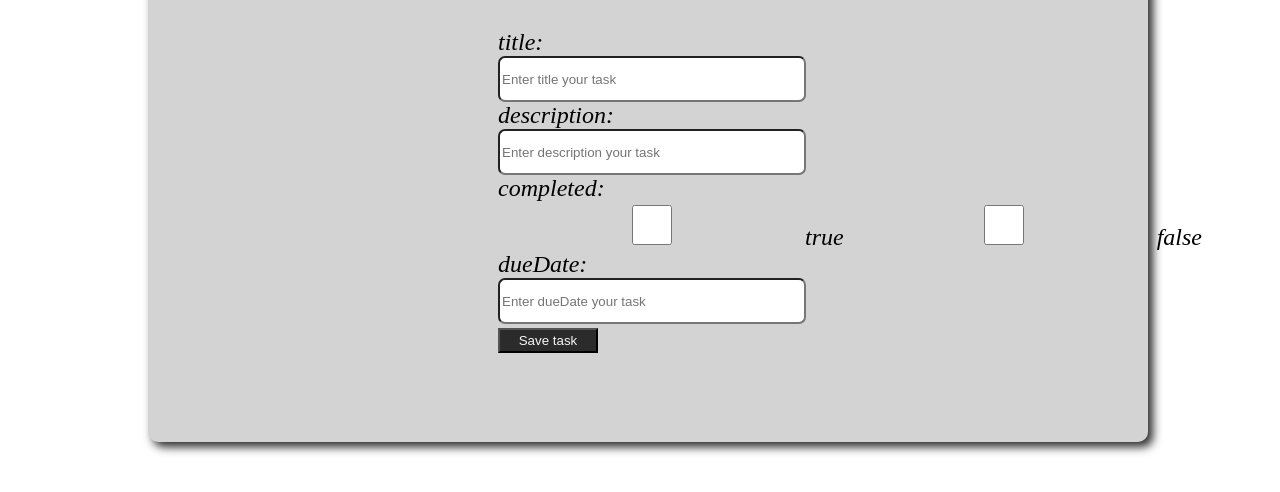
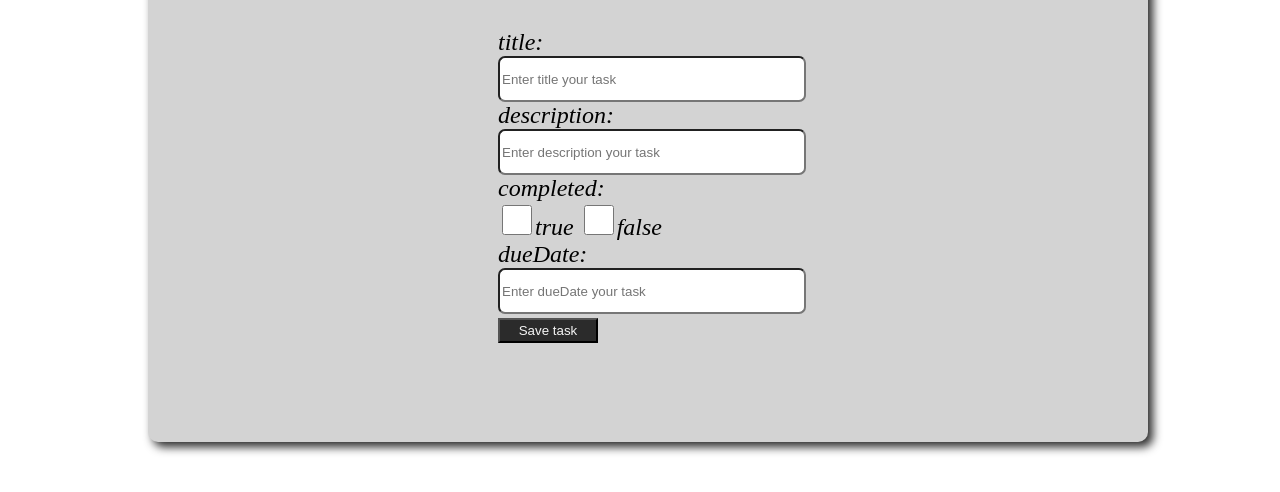
Before and after one commit to mohamad-h83/Task-Manager, a plain HTML site: page index.html in a window 1280 px wide. Shown: the part 158-650 px from the top of the page. Drawn offline with Linux system fonts and the light colour scheme.

Commit message:
Update main.css

```diff
--- a/public/css/main.css
+++ b/public/css/main.css
@@ -1,34 +1,36 @@
-.Total{
+.Total {
   width: 100%;
   height: 100%;
 }
-.task{
+.task {
   width: 1000px;
   height: 500px;
-    margin : 100px auto;
+  margin: 100px auto;
   background: lightgray;
   border-radius: 10px;
   box-shadow: 5px 5px 10px #2b2b2b;
 }
-.form{
+.form {
   width: inherit;
   height: inherit;
   font-size: x-large;
   font-style: oblique;
   padding-left: 350px;
-    input{
+  input {
     width: 300px;
     height: 40px;
     border-radius: 7px;
     outline: none;
-
+  }
+  .completed {
+    width: 30px;
+    height: 30px;
   }
 
-    button{
+  button {
     width: 100px;
     height: 25px;
-        background:#2b2b2b;
+    background: #2b2b2b;
     color: whitesmoke;
   }
-
 }
```
Lines whose indentation alone changed are shown as unchanged.
